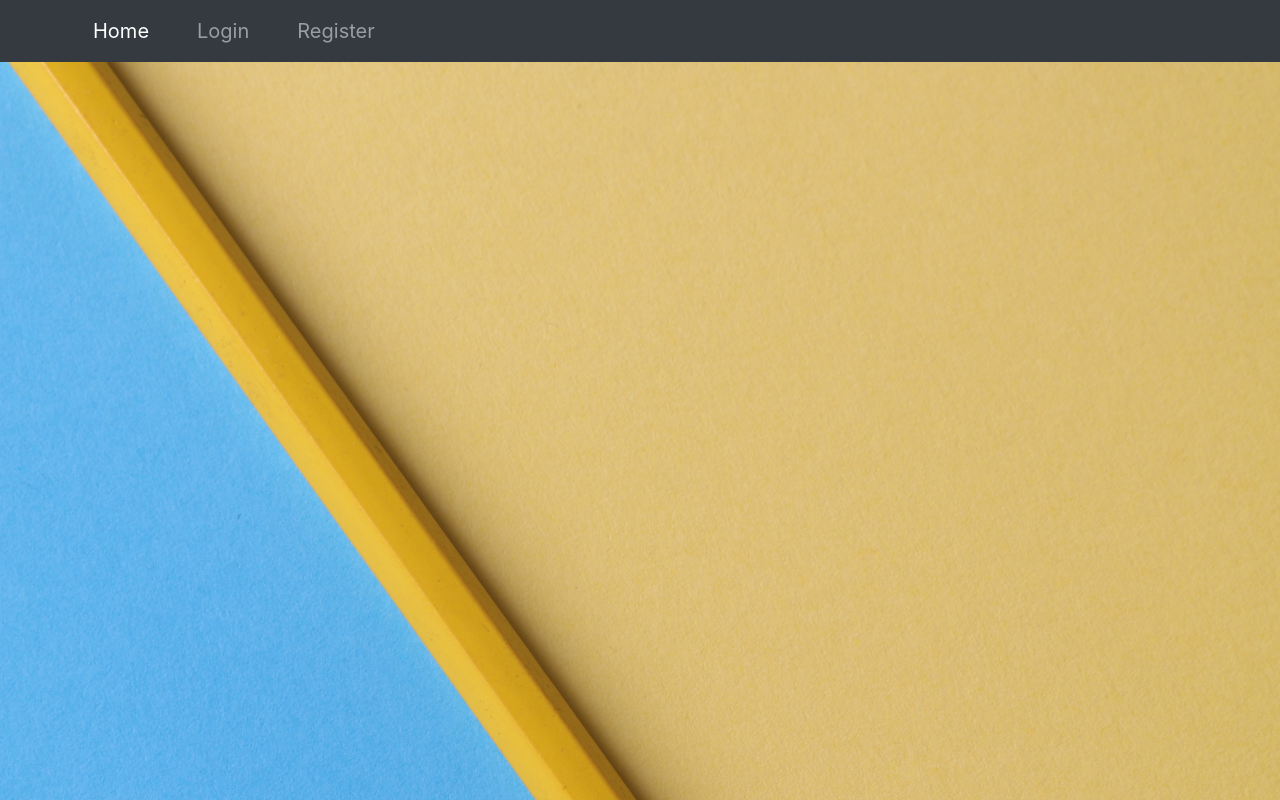
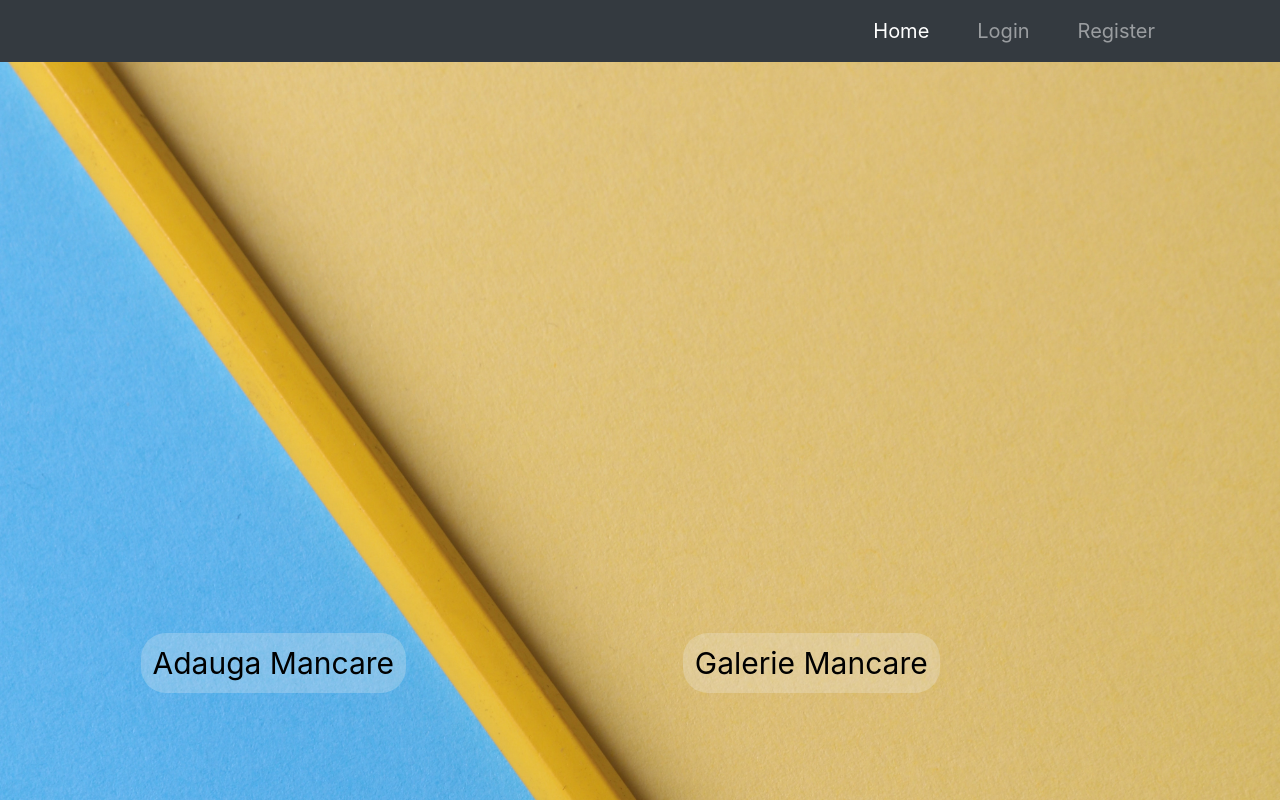
Before and after one commit to Elisei123/Program_Mancarea_Favorita, a Django app: page / in a window 1280 px wide. Run offline with Django 3.2, Linux system fonts and the light colour scheme; some libraries are stand-ins or nearby versions.

Commit message:
Add front-ed with main page

```diff
--- a/eat_smart/Web/urls.py
+++ b/eat_smart/Web/urls.py
@@ -3,5 +3,7 @@ from django.urls import path
 from . import views
 
 urlpatterns = [
-    path('', views.home)
+    path('', views.home),
+    path('login/', views.home),
+    path('register/', views.home),
 ]
--- a/eat_smart/Web/views.py
+++ b/eat_smart/Web/views.py
@@ -8,3 +8,11 @@ from django.shortcuts import render
 
 def home(request):
     return render(request, 'home.html')
+
+def login(request):
+    print('esti in login')
+    return render(request, 'login.html')
+
+def register(request):
+    print('esti in register')
+    return render(request, 'register.html')
--- /dev/null
+++ b/eat_smart/templates/base.html
@@ -0,0 +1,78 @@
+{% load static  %}
+
+<!doctype html>
+<html lang="en">
+  <head>
+    <!-- Required meta tags -->
+    <meta charset="utf-8">
+    <meta name="viewport" content="width=device-width, initial-scale=1, shrink-to-fit=no">
+
+    <!-- Bootstrap CSS -->
+    <link rel="stylesheet" href="https://stackpath.bootstrapcdn.com/bootstrap/4.3.1/css/bootstrap.min.css" integrity="sha384-ggOyR0iXCbMQv3Xipma34MD+dH/1fQ784/j6cY/iJTQUOhcWr7x9JvoRxT2MZw1T" crossorigin="anonymous">
+
+    <title>Cook easy and smart!</title>
+
+    <style>
+
+    {% block style %}
+    {% endblock style %}
+
+    body{
+    background-image:url("{% static 'img/background.jpg' %}");
+    background-attachment:fixed;
+    background-repeat: no-repeat;
+    background-size: cover;
+    }
+
+    .navbar-expand-lg .navbar-nav .nav-link {
+    padding-right: 2.5rem;
+    padding-left: .5rem;
+    font-size: 20px;
+    }
+
+
+
+
+    </style>
+  </head>
+  <body>
+      <header>
+
+          <nav class="navbar navbar-expand-lg navbar-dark bg-dark">
+            <div class="container">
+                <button class="navbar-toggler navbar-nav ml-auto" type="button" data-toggle="collapse" data-target="#navbarText" aria-controls="navbarText" aria-expanded="false" aria-label="Toggle navigation">
+                  <span class="navbar-toggler-icon"></span>
+                </button>
+                <div class="collapse navbar-collapse" id="navbarText">
+                  <ul class="navbar-nav ml-auto">
+                    <li class="nav-item active">
+                        <!-- To active the light use 'active' -->
+                      <a class="nav-link" href="/">Home</a>
+                    </li>
+                    <li class="nav-item">
+                      <a class="nav-link" href="/login">Login</a>
+                    </li>
+                    <li class="nav-item">
+                      <a class="nav-link" href="/register">Register</a>
+                    </li>
+                  </ul>
+                </div>
+            </div>
+          </nav>
+
+      </header>
+      <br>
+      <section>
+        {% block content %}
+
+        {% endblock content %}
+      </section>
+
+
+    <!-- Optional JavaScript -->
+    <!-- jQuery first, then Popper.js, then Bootstrap JS -->
+    <script src="https://code.jquery.com/jquery-3.3.1.slim.min.js" integrity="sha384-q8i/X+965DzO0rT7abK41JStQIAqVgRVzpbzo5smXKp4YfRvH+8abtTE1Pi6jizo" crossorigin="anonymous"></script>
+    <script src="https://cdnjs.cloudflare.com/ajax/libs/popper.js/1.14.7/umd/popper.min.js" integrity="sha384-UO2eT0CpHqdSJQ6hJty5KVphtPhzWj9WO1clHTMGa3JDZwrnQq4sF86dIHNDz0W1" crossorigin="anonymous"></script>
+    <script src="https://stackpath.bootstrapcdn.com/bootstrap/4.3.1/js/bootstrap.min.js" integrity="sha384-JjSmVgyd0p3pXB1rRibZUAYoIIy6OrQ6VrjIEaFf/nJGzIxFDsf4x0xIM+B07jRM" crossorigin="anonymous"></script>
+  </body>
+</html>
--- a/eat_smart/templates/home.html
+++ b/eat_smart/templates/home.html
@@ -1,65 +1,55 @@
-{% load static  %}
+{% extends 'base.html' %}
 
-<!doctype html>
-<html lang="en">
-  <head>
-    <!-- Required meta tags -->
-    <meta charset="utf-8">
-    <meta name="viewport" content="width=device-width, initial-scale=1, shrink-to-fit=no">
+{% block style %}
+.row a{
+  color:black;
+  font-size: 30px;
+  text-decoration: none;
+  border: 2px solid rgba(0, 0, 0, 0);
+  background-color:rgba(240, 240, 240, 0.267);
+  padding: 10px;
+  border-radius: 25px;
+}
 
-    <!-- Bootstrap CSS -->
-    <link rel="stylesheet" href="https://stackpath.bootstrapcdn.com/bootstrap/4.3.1/css/bootstrap.min.css" integrity="sha384-ggOyR0iXCbMQv3Xipma34MD+dH/1fQ784/j6cY/iJTQUOhcWr7x9JvoRxT2MZw1T" crossorigin="anonymous">
+.row a:hover{
+  color:rgb(252, 252, 252);
+  background-color:rgba(12, 12, 5, 0.589);
+  transition: .3s ease-in-out;
 
-    <title>Hello, world!</title>
+}
 
-    <style>
+@media (min-width: 916px) {
 
-    body{
-    background-image:url("{% static 'img/background.jpg' %}");
-    background-attachment:fixed;
-    background-repeat: no-repeat;
-    background-size: cover;
-    }
+}
 
-    .navbar-expand-lg .navbar-nav .nav-link {
-    padding-right: 2.5rem;
-    padding-left: .5rem;
-    font-size: 20px;
-    }
+@media (max-width: 768px) {
+  .row a{
+    font-size: 25px;
+    margin-top: 50px;
+  }
+
+  #login-button{
+    margin: 30px;
+  }
+
+  #register-button{
+    margin: 30px;
+  }
 
 
+}
+{% endblock style %}
 
-    </style>
-  </head>
-  <body>
-
-        <nav class="navbar navbar-expand-lg navbar-dark bg-dark">
-            <div class="container">
-                <button class="navbar-toggler" type="button" data-toggle="collapse" data-target="#navbarText" aria-controls="navbarText" aria-expanded="false" aria-label="Toggle navigation">
-                  <span class="navbar-toggler-icon"></span>
-                </button>
-                <div class="collapse navbar-collapse" id="navbarText">
-                  <ul class="navbar-nav mr-auto">
-                    <li class="nav-item active">
-                        <!-- To active the light use 'active' -->
-                      <a class="nav-link" href="#">Home</a>
-                    </li>
-                    <li class="nav-item">
-                      <a class="nav-link" href="#">Login</a>
-                    </li>
-                    <li class="nav-item">
-                      <a class="nav-link" href="#">Register</a>
-                    </li>
-                  </ul>
-                </div>
-            </div>
-              </nav>
-
-
-    <!-- Optional JavaScript -->
-    <!-- jQuery first, then Popper.js, then Bootstrap JS -->
-    <script src="https://code.jquery.com/jquery-3.3.1.slim.min.js" integrity="sha384-q8i/X+965DzO0rT7abK41JStQIAqVgRVzpbzo5smXKp4YfRvH+8abtTE1Pi6jizo" crossorigin="anonymous"></script>
-    <script src="https://cdnjs.cloudflare.com/ajax/libs/popper.js/1.14.7/umd/popper.min.js" integrity="sha384-UO2eT0CpHqdSJQ6hJty5KVphtPhzWj9WO1clHTMGa3JDZwrnQq4sF86dIHNDz0W1" crossorigin="anonymous"></script>
-    <script src="https://stackpath.bootstrapcdn.com/bootstrap/4.3.1/js/bootstrap.min.js" integrity="sha384-JjSmVgyd0p3pXB1rRibZUAYoIIy6OrQ6VrjIEaFf/nJGzIxFDsf4x0xIM+B07jRM" crossorigin="anonymous"></script>
-  </body>
-</html>
+{% block content %}
+<div class="container">
+  <div class="selectie">
+    <div style="padding-top: 50%; padding-left: 5%;" class="row">
+      <div id="login-button" class="col-sm-6">
+        <a href="">Adauga Mancare</a>
+      </div>
+      <div id="register-button" class="col-sm-6">
+        <a href="">Galerie Mancare</a>
+      </div>
+  </div>
+</div>
+{% endblock content %}
--- /dev/null
+++ b/eat_smart/templates/register.html
@@ -0,0 +1 @@
+{% extends 'base.html' %}
```
Also changed, not shown: eat_smart/templates/login.html (added, +7 -0 lines).
